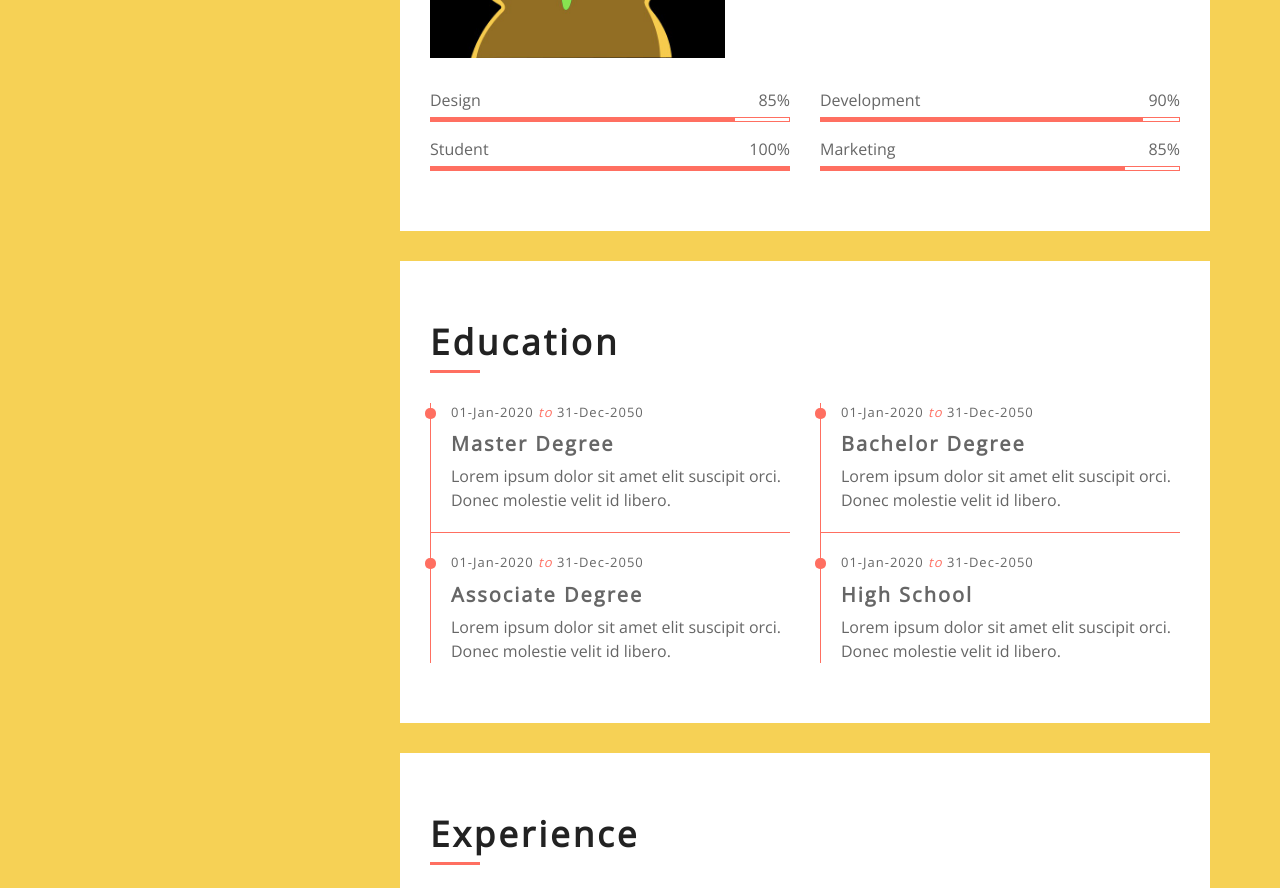
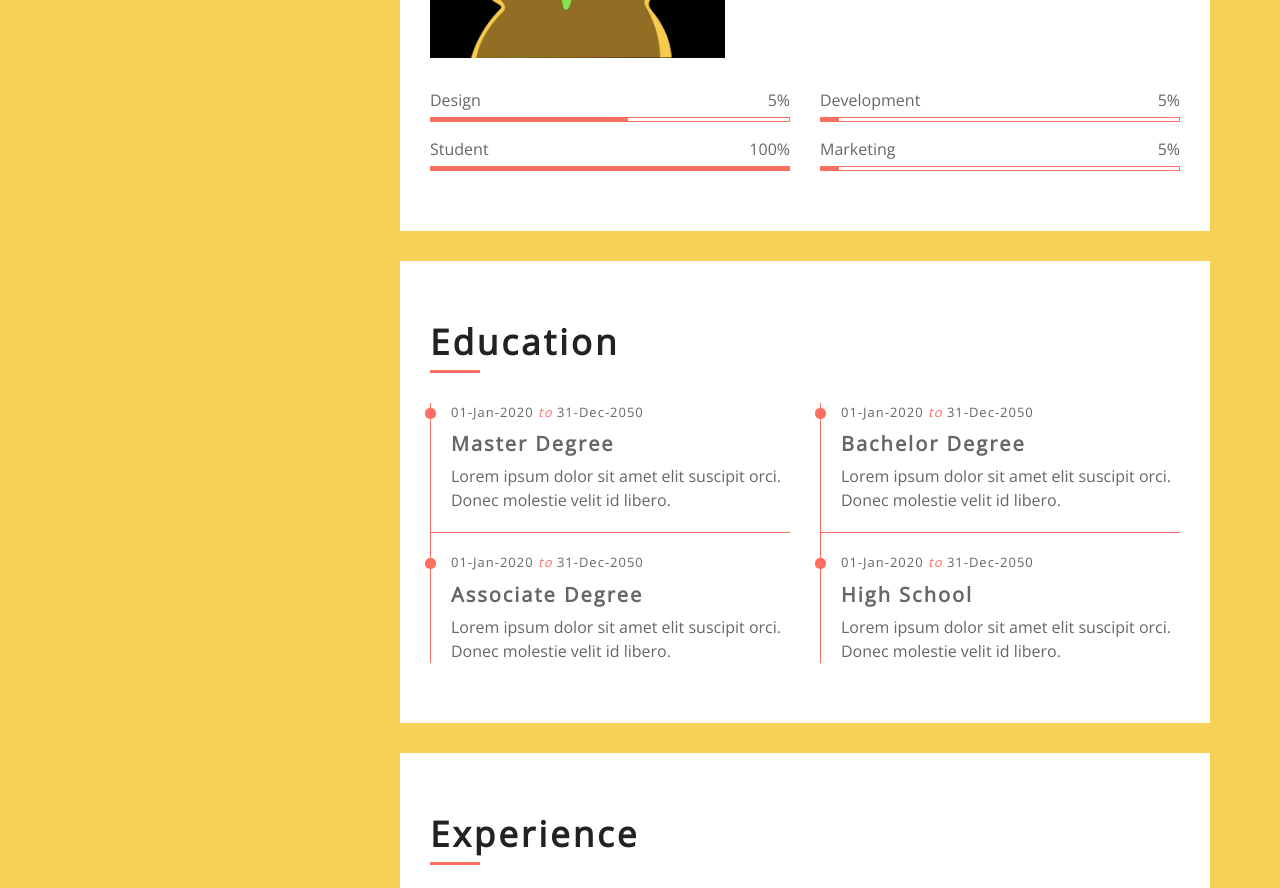
Before and after one commit to Lemijojo/portofolio, a plain HTML site: page index.html in a window 1280 px wide. Shown: the part 850-1738 px from the top of the page. Drawn offline with nearby package versions, Linux system fonts and the light colour scheme.

Commit message:
persentasi skill

```diff
--- a/index.html
+++ b/index.html
@@ -108,10 +108,10 @@
                             <div class="col-md-6">
                                 <div class="skills">
                                     <div class="skill-name">
-                                        <p>Design</p><p>85%</p>
+                                        <p>Design</p><p>5%</p>
                                     </div>
                                     <div class="progress">
-                                        <div class="progress-bar" role="progressbar" aria-valuenow="85" aria-valuemin="0" aria-valuemax="100"></div>
+                                        <div class="progress-bar" role="progressbar" aria-valuenow="55" aria-valuemin="0" aria-valuemax="100"></div>
                                     </div>
                                     <div class="skill-name">
                                         <p>Student</p><p>100%</p>
@@ -124,16 +124,16 @@
                             <div class="col-md-6">
                                 <div class="skills">
                                     <div class="skill-name">
-                                        <p>Development</p><p>90%</p>
+                                        <p>Development</p><p>5%</p>
                                     </div>
                                     <div class="progress">
-                                        <div class="progress-bar" role="progressbar" aria-valuenow="90" aria-valuemin="0" aria-valuemax="100"></div>
+                                        <div class="progress-bar" role="progressbar" aria-valuenow="5" aria-valuemin="0" aria-valuemax="100"></div>
                                     </div>
                                     <div class="skill-name">
-                                        <p>Marketing</p><p>85%</p>
+                                        <p>Marketing</p><p>5%</p>
                                     </div>
                                     <div class="progress">
-                                        <div class="progress-bar" role="progressbar" aria-valuenow="85" aria-valuemin="0" aria-valuemax="100"></div>
+                                        <div class="progress-bar" role="progressbar" aria-valuenow="5" aria-valuemin="0" aria-valuemax="100"></div>
                                     </div>
                                 </div>
                             </div>
```
